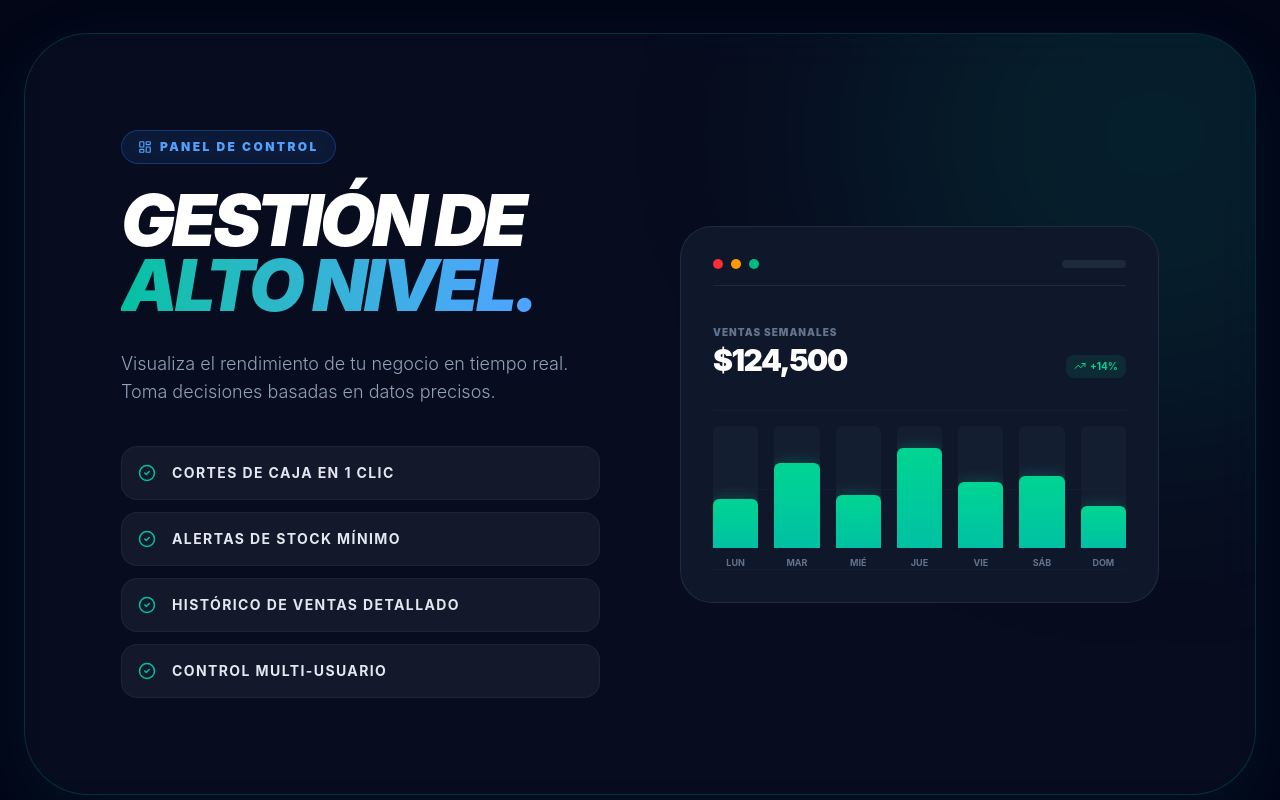
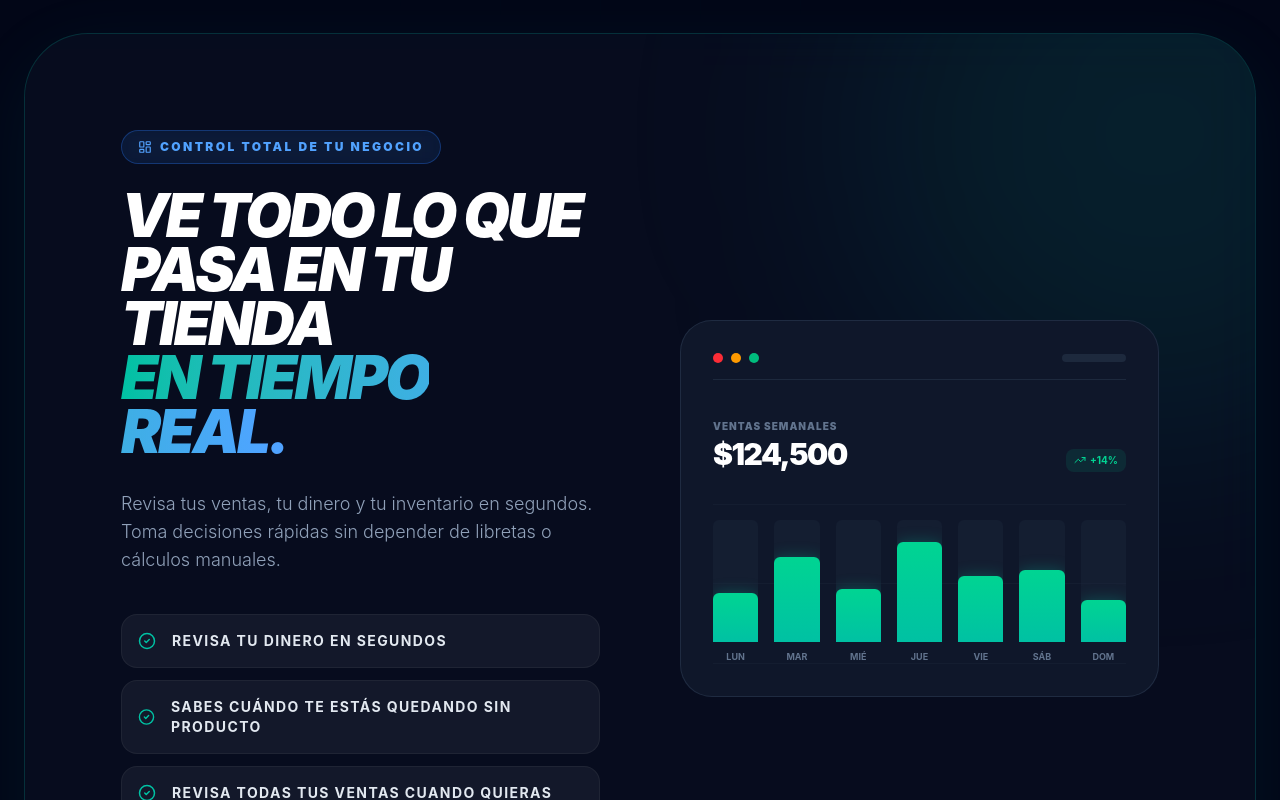
Before and after one commit to ShakerGlobe/punto-de-venta-react, a React (Vite) app: page / in a window 1280 px wide. Shown: the part 4040-4840 px from the top of the page. Built offline with nearby package versions, Linux system fonts and the light colour scheme.

Commit message:
fix: Cambios en home

```diff
--- a/src/Sections/Home/DashboardPreview.tsx
+++ b/src/Sections/Home/DashboardPreview.tsx
@@ -3,10 +3,10 @@ import { CheckCircle2, LayoutDashboard, BarChart3, TrendingUp } from "lucide-rea
 
 export const DashboardPreview = () => {
     const features = [
-        "Cortes de caja en 1 clic",
-        "Alertas de Stock mínimo",
-        "Histórico de Ventas detallado",
-        "Control multi-usuario"
+        "REVISA TU DINERO EN SEGUNDOS",
+        "SABES CUÁNDO TE ESTÁS QUEDANDO SIN PRODUCTO",
+        "REVISA TODAS TUS VENTAS CUANDO QUIERAS",
+        "CONTROLA LO QUE HACE CADA EMPLEADO"
     ];
 
     const chartData = [
@@ -45,18 +45,19 @@ export const DashboardPreview = () => {
                             >
                                 <LayoutDashboard size={14} className="text-blue-400" />
                                 <span className="text-[10px] sm:text-xs font-black uppercase tracking-[0.2em] text-blue-400">
-                                    Panel de Control
+                                    CONTROL TOTAL DE TU NEGOCIO
                                 </span>
                             </motion.div>
 
-                            <h2 className="text-4xl sm:text-5xl md:text-6xl lg:text-7xl font-[1000] italic uppercase text-white mb-6 md:mb-8 leading-[0.9] tracking-tighter">
-                                Gestión de <br />
+                            <h2 className="text-3xl sm:text-4xl md:text-5xl lg:text-6xl font-[1000] italic uppercase text-white mb-6 md:mb-8 leading-[0.9] tracking-tighter">
+                                Ve todo lo que pasa en tu Tienda <br />
                                 <span className="text-transparent bg-clip-text bg-gradient-to-r from-[#00C1A3] to-blue-400">
-                                    Alto Nivel.
+                                    En Tiempo Real.
                                 </span>
                             </h2>
                             <p className="text-slate-400 text-sm md:text-base lg:text-lg mb-8 md:mb-10 font-light max-w-lg">
-                                Visualiza el rendimiento de tu negocio en tiempo real. Toma decisiones basadas en datos precisos.
+                                 Revisa tus ventas, tu dinero y tu inventario en segundos.
+                                 Toma decisiones rápidas sin depender de libretas o cálculos manuales.
                             </p>
 
                             <div className="grid gap-3">
```
